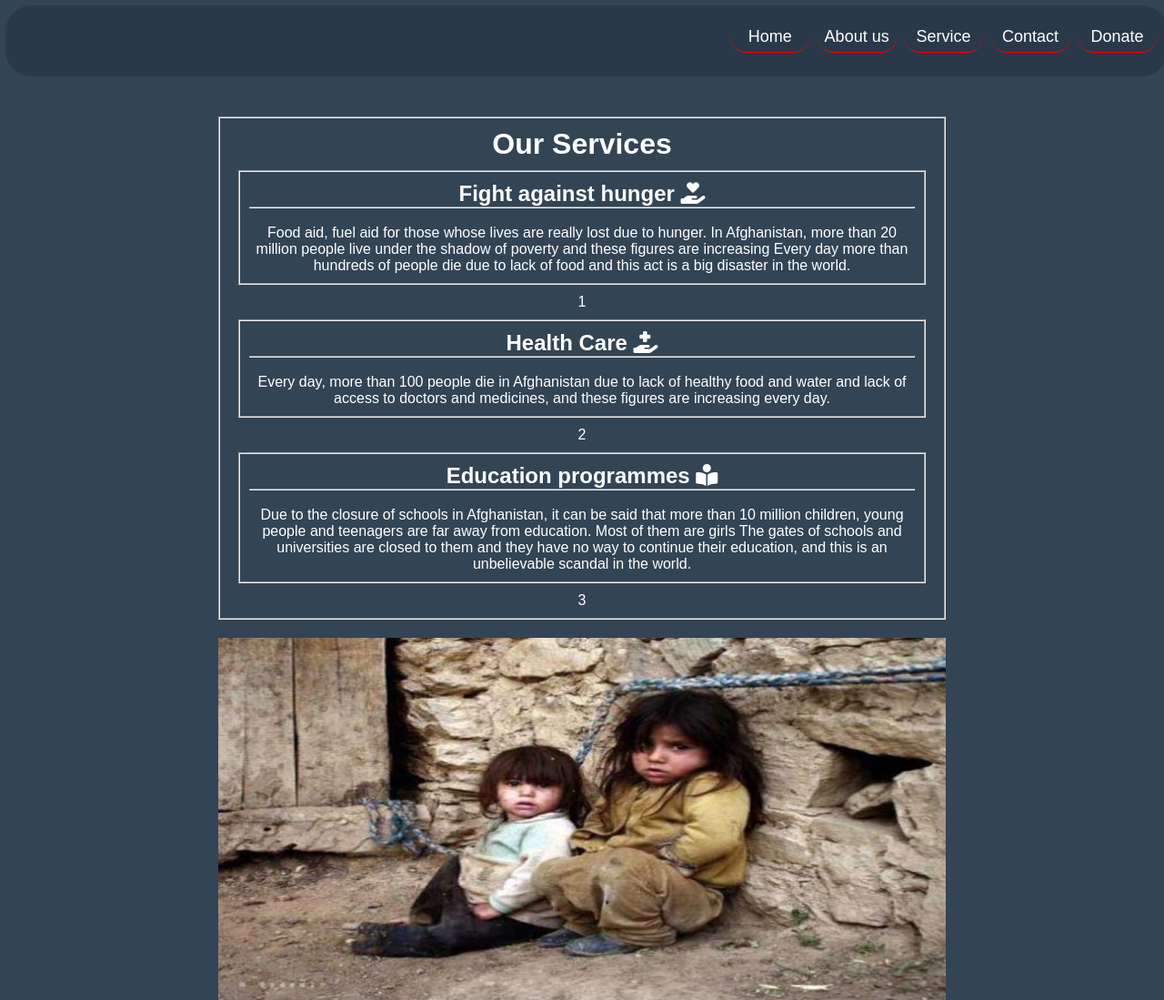
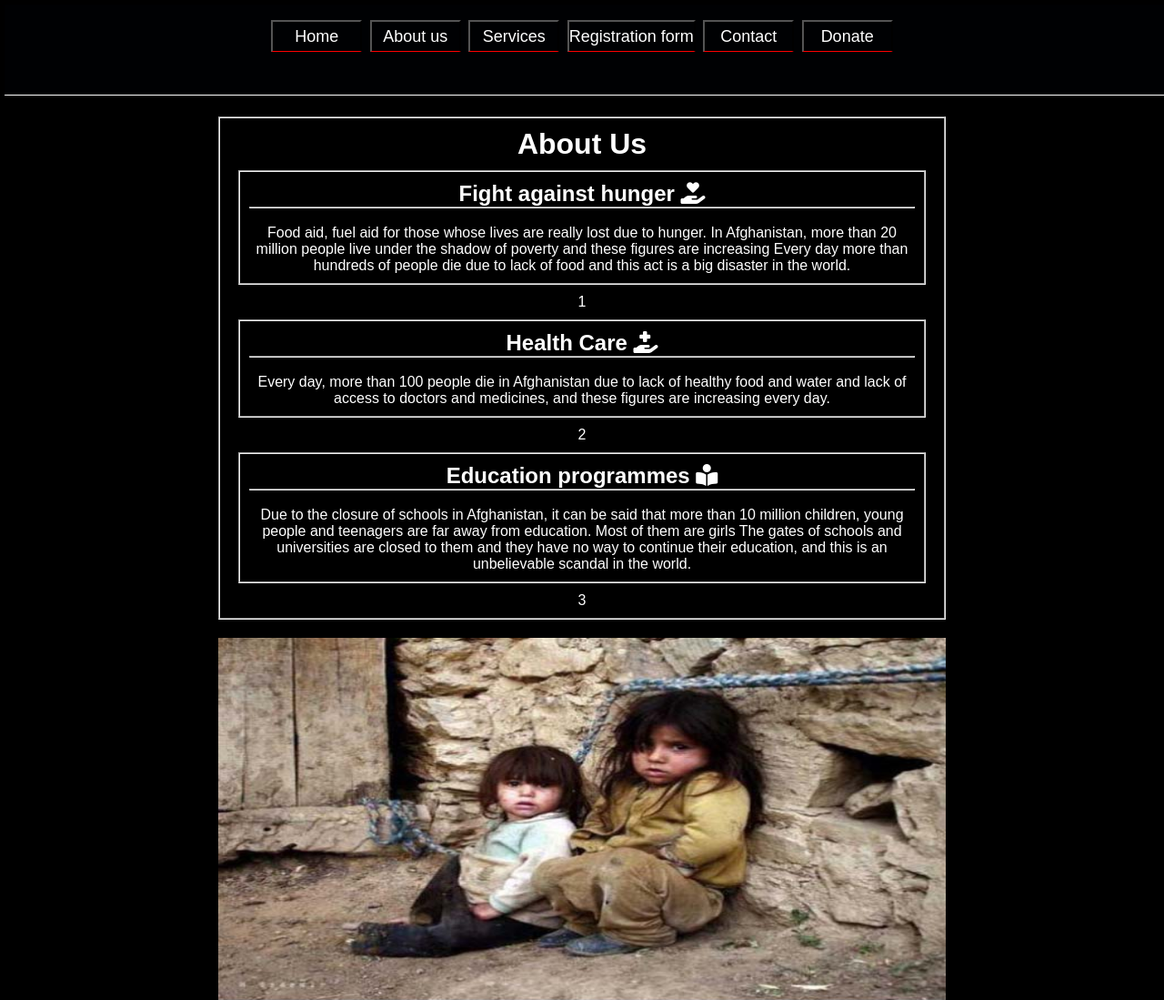
Before and after one commit to radween/Helpafghan.com, a plain HTML site: page index.html in a window 1280 px wide. Shown: the top 1099 px of the page at 91% size. Drawn offline with Linux system fonts and the light colour scheme; a script that the page names is missing.

Commit message:
Add files via upload

```diff
--- a/index.html
+++ b/index.html
@@ -17,16 +17,18 @@
 
     <a href="#Home"><button>Home</button></a>
     <a href="#f"><button>About us</button></a>
-    <a href="#what_we_do"><button>Service</button></a>
+    <a href="#what_we_do"><button>Services</button></a>
+    <a href="https://docs.google.com/forms/d/e/1FAIpQLScPcHn5VLp4oHDNAjN81t2WAoGeCTnX86xDETSBCPj5D5zS-w/viewform"><button>Registration form </button></a>
     <a href="#contact"><button>Contact</button></a>
     <a href="#item-options"><button>Donate</button></a>
+
     </div>
     </header>
     <br><br><br><br><br><br>
 
     <div id="center">
         <fieldset id="f">
-            <h1> Our Services</h1>
+            <h1> About Us</h1>
     <fieldset>
         <h2>Fight against hunger <i class="fa fa-1x fa-hand-holding-heart"></i></h2>
         <hr><br>
@@ -58,6 +60,7 @@
 
 <footer id="center">
     <fieldset id="f">
+      <h1> Our Services</h1>
     <fieldset>
         <h3 id="what_we_do">FIGHT AGAINST HUNGER</h3>
         <h3>$5</h3>
--- a/styles.css
+++ b/styles.css
@@ -6,13 +6,13 @@
  }
 
  body{
-    background-color: #345;
+    background-color:black;
     font-family: sans-serif;
  }
 
  #up{
     width: 100%;
-    height: 80px;
+    height: 100px;
     min-width: 300px;
     min-height: 40px;
     position:absolute;
@@ -22,12 +22,13 @@
     align-items: center;
     text-align: center;
     background-color: rgba(1, 11, 20, 0.171);
-    border: 1px solid #345;
-    border-radius: 30px;
+    border-bottom: 1px solid #fff;
+
 
  }
  #one{
-    float: right;
+
+    float: center;
     margin-right: 10px;
     justify-content: center;
     align-items: center;
@@ -44,14 +45,10 @@
 
 button{
     min-width: fit-content;
-    width: 87px;
+    width: 100px;
     height: 35px;
     margin: 2px;
-    border: 1px solid red;
-    border-radius: 90px;
-    border-top: none;
-    border-left: none;
-    border-right: none;
+    border-bottom: 1px solid red;
     cursor: pointer;
     justify-content: center;
     align-items: center;
@@ -62,7 +59,7 @@ button{
 }
 
  button:hover{
-    background-color: yellow;
+    color: red;
     transition: 0.9s ease-;
  }
  #center{
@@ -119,7 +116,7 @@ fieldset{
     color: #fff;
  }
  i:hover{
-    color:rgb(27, 11, 100);
+    color:red;
  }
  #help{
     color: #fff;
```
